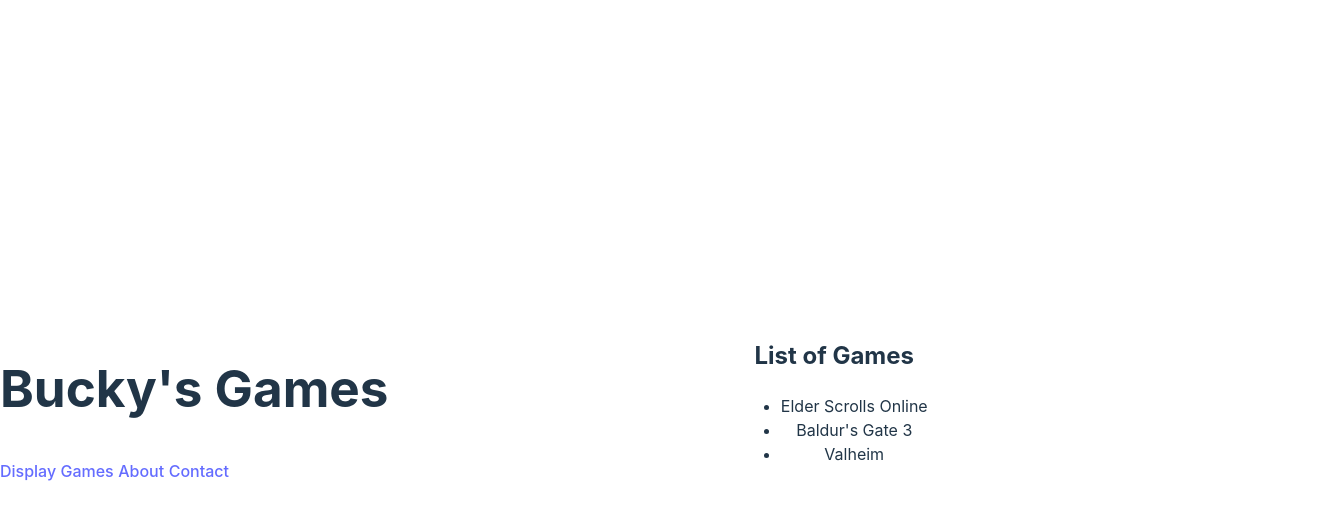
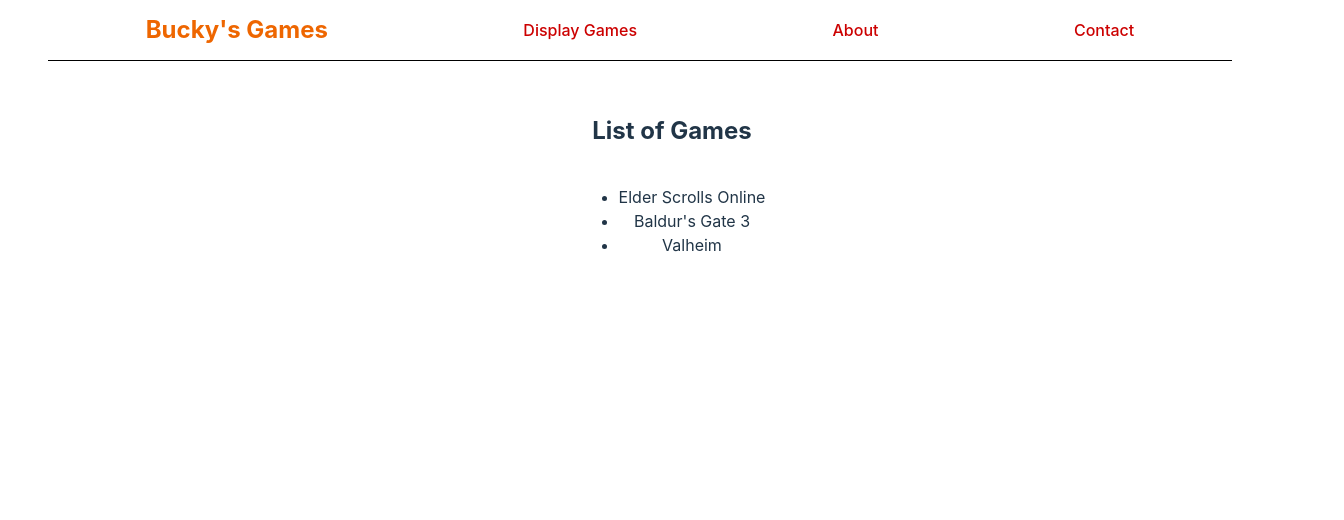
Before and after one commit to bucky-13/git-workflow-hobbies, a website built with Vite: page index.html in a window 1280 px wide. Shown: the whole page, 1344 px wide, since content can reach past the window. Built offline with nearby package versions, Linux system fonts and the light colour scheme.

Commit message:
added flex to nav + games, removed unused classes, changed color scheme

```diff
--- a/style.css
+++ b/style.css
@@ -15,52 +15,49 @@
 
 a {
   font-weight: 500;
-  color: #646cff;
+  color: #cc0000;
   text-decoration: inherit;
 }
 a:hover {
-  color: #535bf2;
+  color: #ff4400;
+  text-decoration-line: underline;
 }
 
 body {
   margin: 0;
   display: flex;
-  place-items: center;
+  flex-direction: column;
   min-width: 320px;
   min-height: 100vh;
 }
 
+nav {
+  display: flex;
+  align-items: center;
+  justify-content: space-around;
+  border-bottom: 1px solid black;
+  margin: 0 3rem;
+  height: 60px;
+}
+
 h1 {
-  font-size: 3.2em;
-  line-height: 1.1;
+  color: #ee6600;
 }
 
 #app {
   max-width: 1280px;
+  width: 100%;
+  height: calc(100vh - 60px);
   margin: 0 auto;
   padding: 2rem;
   text-align: center;
 }
 
-.logo {
-  height: 6em;
-  padding: 1.5em;
-  will-change: filter;
-  transition: filter 300ms;
-}
-.logo:hover {
-  filter: drop-shadow(0 0 2em #646cffaa);
-}
-.logo.vanilla:hover {
-  filter: drop-shadow(0 0 2em #f7df1eaa);
-}
-
-.card {
-  padding: 2em;
-}
-
-.read-the-docs {
-  color: #888;
+.gamesContainer {
+  display: flex;
+  flex-direction: column;
+  justify-content: center;
+  align-items: center;
 }
 
 button {
@@ -75,7 +72,7 @@
   transition: border-color 0.25s;
 }
 button:hover {
-  border-color: #646cff;
+  border-color: #cc0000;
 }
 button:focus,
 button:focus-visible {
@@ -87,9 +84,6 @@
     color: #213547;
     background-color: #ffffff;
   }
-  a:hover {
-    color: #747bff;
-  }
   button {
     background-color: #f9f9f9;
   }
```
